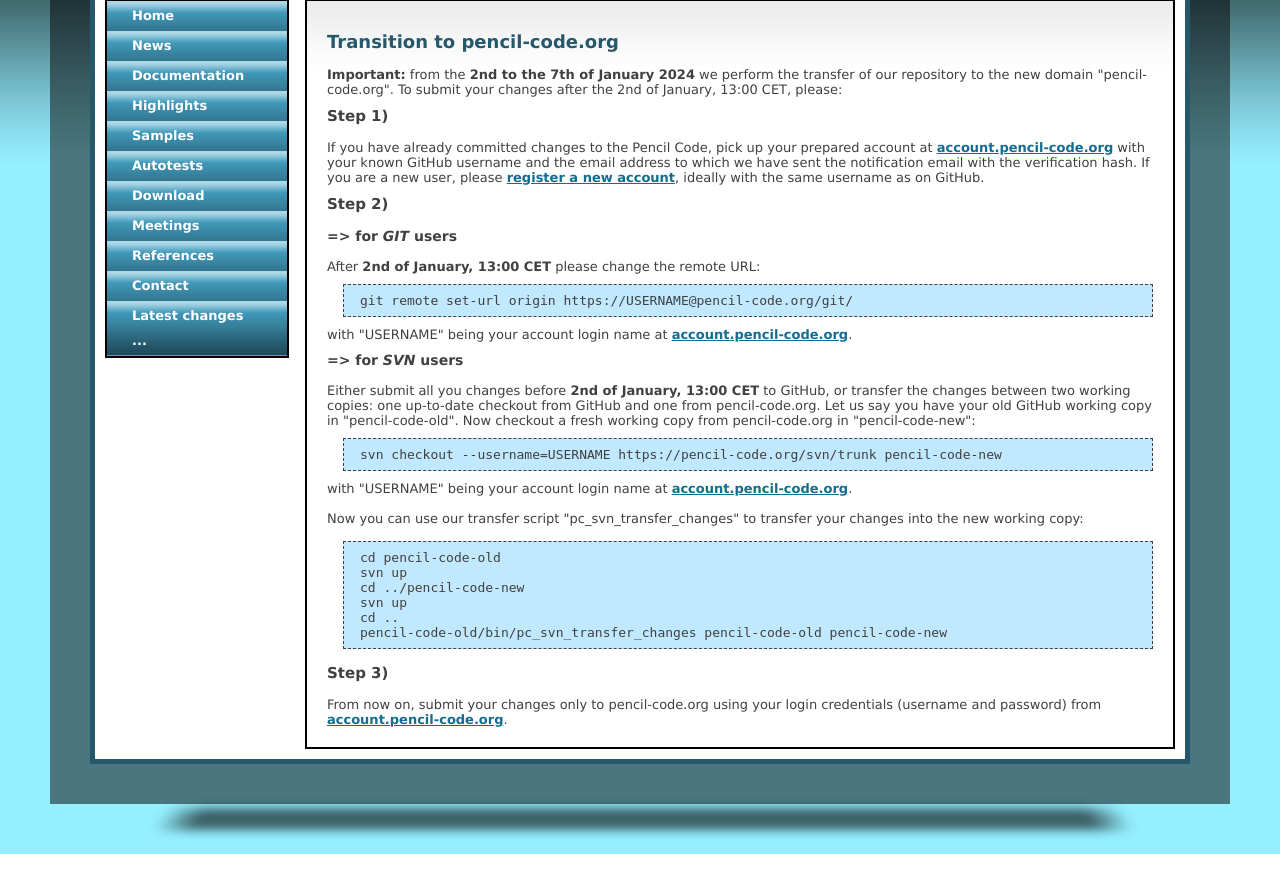
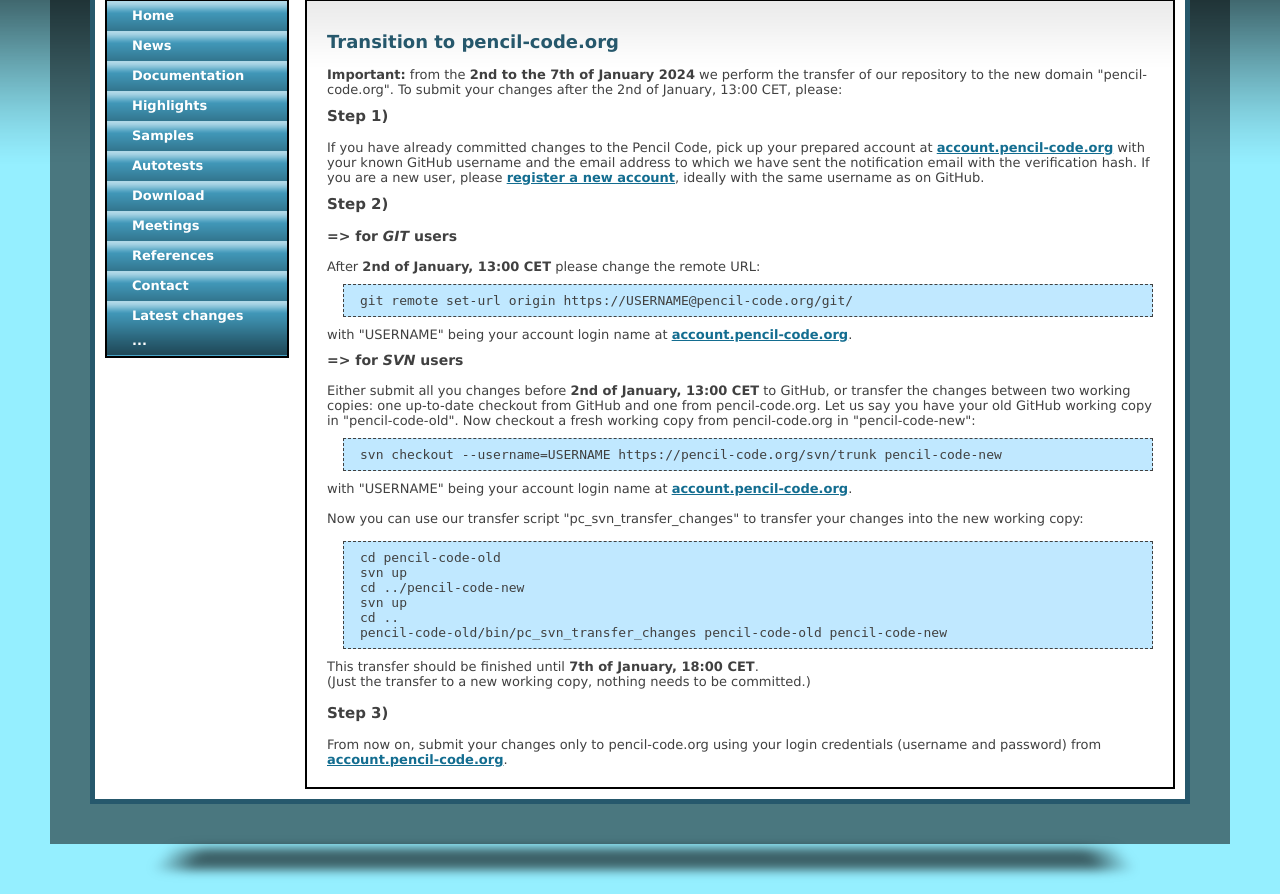
Before and after one commit to pencil-code/website, a PHP site: page /transition.php in a window 1280 px wide. Shown: the part 97-991 px from the top of the page. Before the commit the page ends 951 px from the top, so only its background shows below. Run offline with PHP 8.4, Linux system fonts and the light colour scheme.

Commit message:
Additional explanation that the check-in can follow later.

```diff
--- a/transition.php
+++ b/transition.php
@@ -28,7 +28,9 @@ svn up<br>
 cd ../pencil-code-new<br>
 svn up<br>
 cd ..<br>
-pencil-code-old/bin/pc_svn_transfer_changes pencil-code-old pencil-code-new</code></div></p>
+pencil-code-old/bin/pc_svn_transfer_changes pencil-code-old pencil-code-new</code></div>
+This transfer should be finished until <b>7th of January, 18:00 CET</b>.<br>
+(Just the transfer to a new working copy, nothing needs to be committed.)</p>
 
 <h3>Step 3)</h3>
 From now on, submit your changes only to pencil-code.org using your login credentials (username and password) from <a href="https://account.pencil-code.org/">account.pencil-code.org</a>.
```
